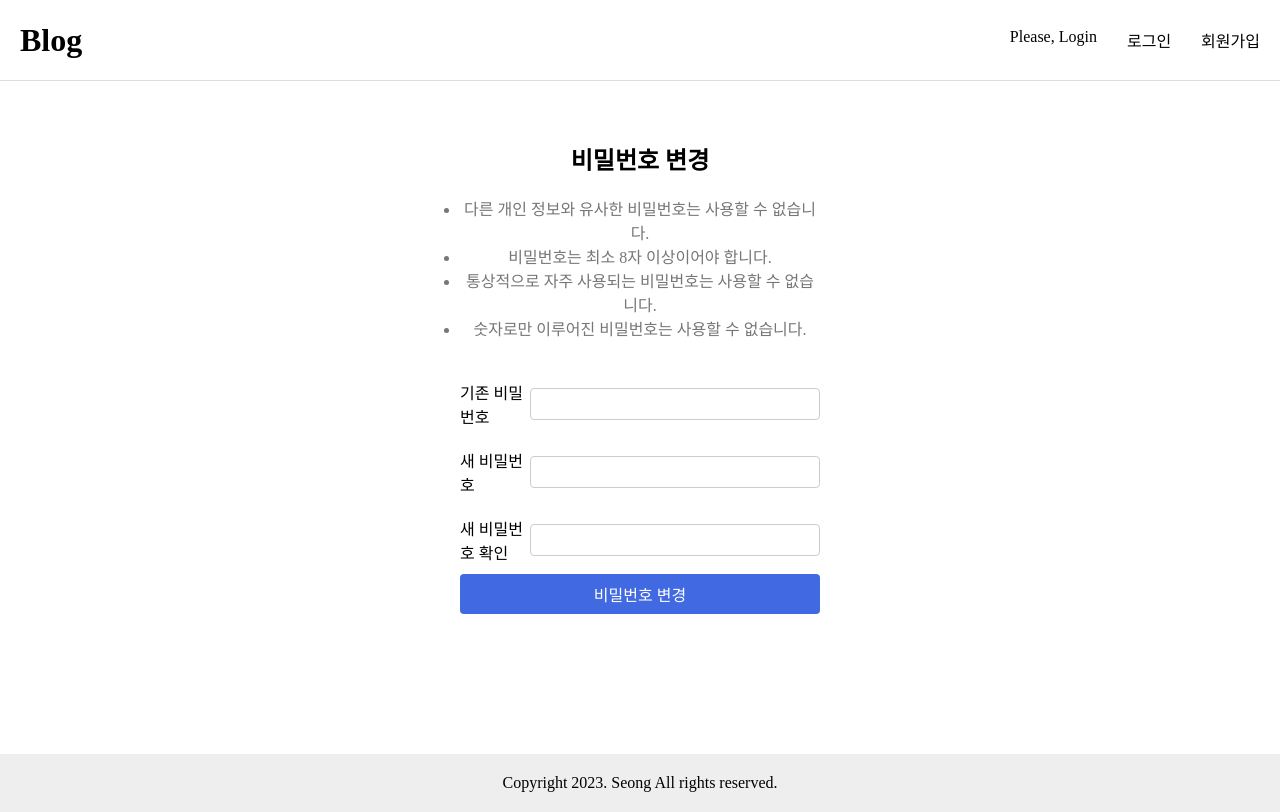
After one commit to gns0314/DjangoBlog, a Django app: page /user/changepw/ in a window 1280 px wide. The commit adds this page. Run offline with Django 4.2, Linux system fonts and the light colour scheme.

Commit message:
비밀번호 변경 구현

```diff
--- a/templates/base.html
+++ b/templates/base.html
@@ -21,6 +21,7 @@
         <div class="sub-header">
             {% if user.is_authenticated %}
             <p>Welcome, {{ user.email }}</p>
+            <a href="{% url 'user:changepw' %}">비밀번호 변경</a>
             <a href="{% url 'user:logout' %}">로그아웃</a>
             {% else %}
             <p>Please, Login</p>
--- a/user/models.py
+++ b/user/models.py
@@ -47,3 +47,8 @@ class User(AbstractUser):
     REQUIRED_FIELDS = []
 
     objects = UserManager()
+
+
+class Profile(models.Model):
+    user = models.OneToOneField(User, on_delete = models.CASCADE)
+    nickname = models.CharField(max_length=10)
--- /dev/null
+++ b/user/templates/user/change_password.html
@@ -0,0 +1,32 @@
+{% extends "base.html" %}
+
+{% block content %}
+<div class="main">
+  <div class="container">
+    <h2 class="title">비밀번호 변경</h2>
+    <ul class="description">
+        <li>다른 개인 정보와 유사한 비밀번호는 사용할 수 없습니다.
+        </li>
+        <li>비밀번호는 최소 8자 이상이어야 합니다.</li>
+        <li>통상적으로 자주 사용되는 비밀번호는 사용할 수 없습니다.</li>
+        <li>숫자로만 이루어진 비밀번호는 사용할 수 없습니다.</li>
+      </ul>
+      <form method="post" action="{% url 'user:changepw' %}" class="login">
+        {% csrf_token %}
+        <div>
+          <label class="label-width" for="id_old_password">기존 비밀번호</label>
+          <input type="password" id="id_old_password" name="{{ form.old_password.name }}" value="{{ form.initial.old_password }}" required autocomplete="current-password">
+        </div>
+        <div>
+          <label class="label-width" for="id_new_password1">새 비밀번호</label>
+          <input type="password" id="id_new_password1" name="{{ form.new_password1.name }}" value="{{ form.initial.new_password1 }}" required autocomplete="current-password">
+        </div>
+        <div>
+          <label class="label-width" for="id_new_password2">새 비밀번호 확인</label>
+          <input type="password" id="id_new_password2" name="{{ form.new_password2.name }}" value="{{ form.initial.new_password2 }}" required autocomplete="current-password">
+        </div>
+        <button type="submit" class="submit-button">비밀번호 변경</button>
+      </form>
+    </div>
+  </div>
+{% endblock %}
--- a/user/urls.py
+++ b/user/urls.py
@@ -11,4 +11,6 @@ urlpatterns = [
     path('login/', views.Login.as_view(), name='login'),
     # 로그아웃
    path('logout/', views.Logout.as_view(), name='logout'),
+   # 비밀번호 변경
+   path('changepw/', views.ChangePassword.as_view(), name='changepw')
 ]
--- a/user/views.py
+++ b/user/views.py
@@ -1,6 +1,8 @@
 from django.shortcuts import render, redirect
 from django.views import View
-from django.contrib.auth import authenticate, login, logout
+from django.contrib.auth import authenticate, login, logout, update_session_auth_hash
+from django.contrib.auth.forms import PasswordChangeForm
+from django.contrib import messages
 from .forms import RegisterForm, LoginForm
 # Create your views here.
 
@@ -63,3 +65,29 @@ class Logout(View):
     def get(self, request):
         logout(request)
         return redirect('blog:list')
+
+
+# 비밀번호 변경
+class ChangePassword(View):
+    def get(self, request):
+        form = PasswordChangeForm(request.user)
+        context = {
+            'form': form,
+        }
+        return render(request, 'user/change_password.html', context)
+
+    def post(self, request):
+        form = PasswordChangeForm(request.user, request.POST)
+        if form.is_valid():
+            user = form.save()
+            update_session_auth_hash(request, user)
+            messages.success(request, '비밀번호가 성공적으로 변경되었습니다.')
+            return redirect('user:logout', pk=request.user.pk)
+        else:
+            messages.error(request, '비밀번호 변경에 실패했습니다. 다시 시도해주세요.')
+
+        context = {
+            'form': form
+        }
+
+        return render(request, 'user/change_password.html', context)
```
Also changed, not shown: static/css/login-join.css (line endings or trailing spaces), user/migrations/0002_profile.py (added).
